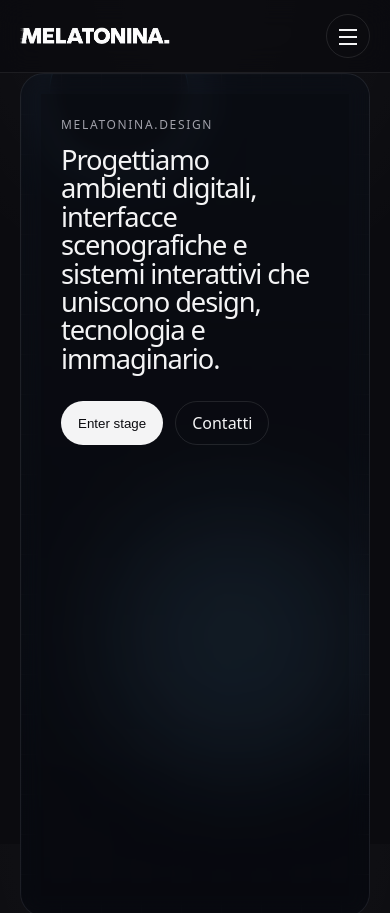
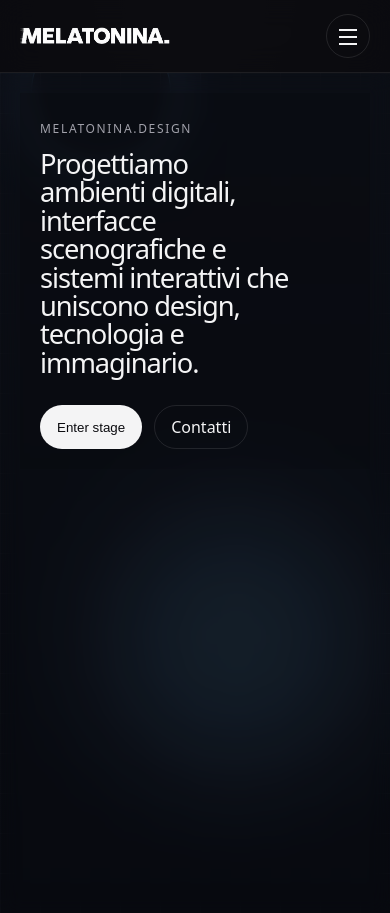
Before and after one commit to melatonina-studio/melatonina-site, a Next.js app: page / in a window 390 px wide. Shown: the top 913 px of the page. Built offline with nearby package versions, Linux system fonts and the light colour scheme.

Commit message:
fix layout experience

```diff
--- a/app/globals.css
+++ b/app/globals.css
@@ -362,18 +362,16 @@ section {
 /* =========================================================
    08. HOME - HERO
    ========================================================= */
-
-/* =========================================================
-   08. HOME - HERO
-   ========================================================= */
-
+.hero-stage-section {
+  position: relative;
+  padding: 0 0 96px;
+}
 
 .hero-stage {
   position: relative;
+  width: 100%;
   min-height: 100svh;
   overflow: hidden;
-  border: 1px solid rgba(255, 255, 255, 0.08);
-  border-radius: 24px;
   touch-action: pan-y;
   user-select: none;
   -webkit-user-select: none;
@@ -470,13 +468,15 @@ section {
   animation: heroOverlayIn 0.7s cubic-bezier(0.22, 1, 0.36, 1);
 }
 
+.hero-overlay .container {
+  display: flex;
+  width: 100%;
+}
+
 .hero-overlay__panel {
   width: 100%;
-  height: 100%;
-  display: flex;
-  flex-direction: column;
-  justify-content: flex-start;
-  padding: 36px 40px 28px;
+  min-height: 100%;
+  padding: 36px 0 28px;
   background: linear-gradient(
     180deg,
     rgba(0, 0, 0, 0.14),
@@ -485,9 +485,20 @@ section {
   animation: heroPanelIn 0.8s cubic-bezier(0.22, 1, 0.36, 1);
 }
 
+.hero-overlay__grid {
+  display: grid;
+  grid-template-columns: minmax(0, 0.85fr) minmax(0, 1.15fr);
+  gap: 32px;
+  width: 100%;
+}
+
+.hero-overlay__content {
+  min-width: 0;
+}
+
 .hero-intro {
   margin: 0;
-  max-width: 18ch;
+  max-width: 16ch;
   color: var(--text);
   font-size: clamp(30px, 4.5vw, 56px);
   line-height: 1.04;
@@ -1354,7 +1365,19 @@ section {
     bottom: 14px;
     padding: 8px 12px;
   }
-
+    .hero-overlay__panel {
+    padding: 22px 0 20px;
+  }
+
+  .hero-overlay__grid {
+    grid-template-columns: 1fr;
+    gap: 0;
+  }
+
+  .hero-intro {
+    font-size: clamp(18px, 7vw, 30px);
+    max-width: 16ch;
+  }
   /* ---------- Shared grids ---------- */
 
   .hero-layout,
--- a/components/sections/HeroSection.tsx
+++ b/components/sections/HeroSection.tsx
@@ -57,7 +57,6 @@ export default function HeroSection() {
     const dx = clientX - startXRef.current;
     const dy = clientY - startYRef.current;
 
-    // lock asse solo dopo un piccolo movimento
     if (!axisRef.current) {
       const threshold = 8;
       if (Math.abs(dx) > threshold || Math.abs(dy) > threshold) {
@@ -65,12 +64,8 @@ export default function HeroSection() {
       }
     }
 
-    // Se gesto verticale: lascia scorrere la pagina
-    if (axisRef.current === "y") {
-      return;
-    }
+    if (axisRef.current === "y") return;
 
-    // Se gesto orizzontale: controlla la scena
     if (axisRef.current === "x") {
       const sensitivity = 1.6;
       const next = clamp(
@@ -85,7 +80,6 @@ export default function HeroSection() {
   function endDrag() {
     if (!revealed) return;
 
-    // Snap solo se il gesto era orizzontale
     if (axisRef.current === "x") {
       setProgress((prev) => nearestPoint(prev, [0, 0.5, 1]));
     }
@@ -96,7 +90,6 @@ export default function HeroSection() {
 
   return (
     <section className="hero-stage-section">
-      <Container>
       <div
         className={`hero-stage hero-stage--${scene} ${
           revealed ? "is-revealed" : "is-locked"
@@ -159,7 +152,10 @@ export default function HeroSection() {
 
         {!revealed && (
           <div className="hero-overlay">
+            <Container>
               <div className="hero-overlay__panel">
+                <div className="hero-overlay__grid">
+                  <div className="hero-overlay__content">
                     <span className="eyebrow">{hero.eyebrow}</span>
                     <p className="hero-intro">{hero.subtitle}</p>
 
@@ -181,6 +177,9 @@ export default function HeroSection() {
                     </div>
                   </div>
                 </div>
+              </div>
+            </Container>
+          </div>
         )}
 
         {revealed && (
@@ -192,7 +191,6 @@ export default function HeroSection() {
           </div>
         )}
       </div>
-      </Container>
     </section>
   );
 }
```
Lines whose indentation alone changed are shown as unchanged.
